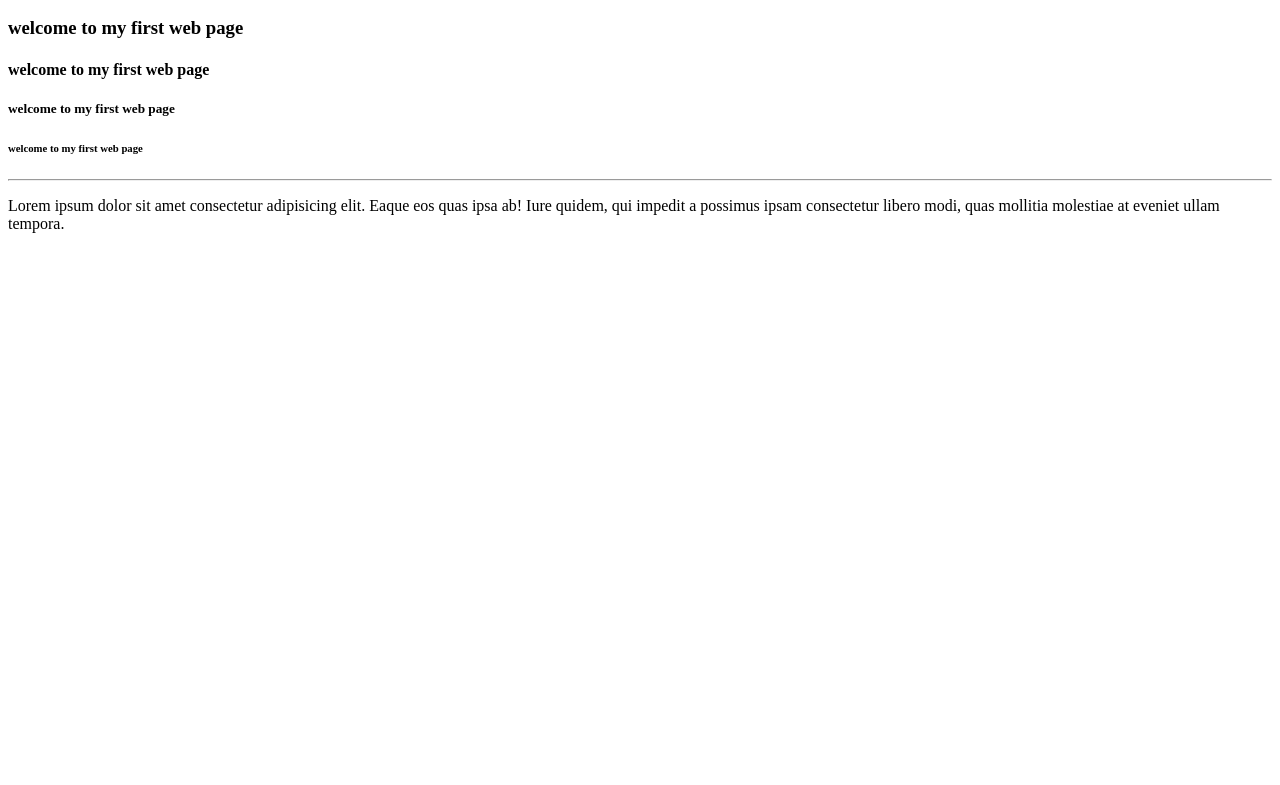
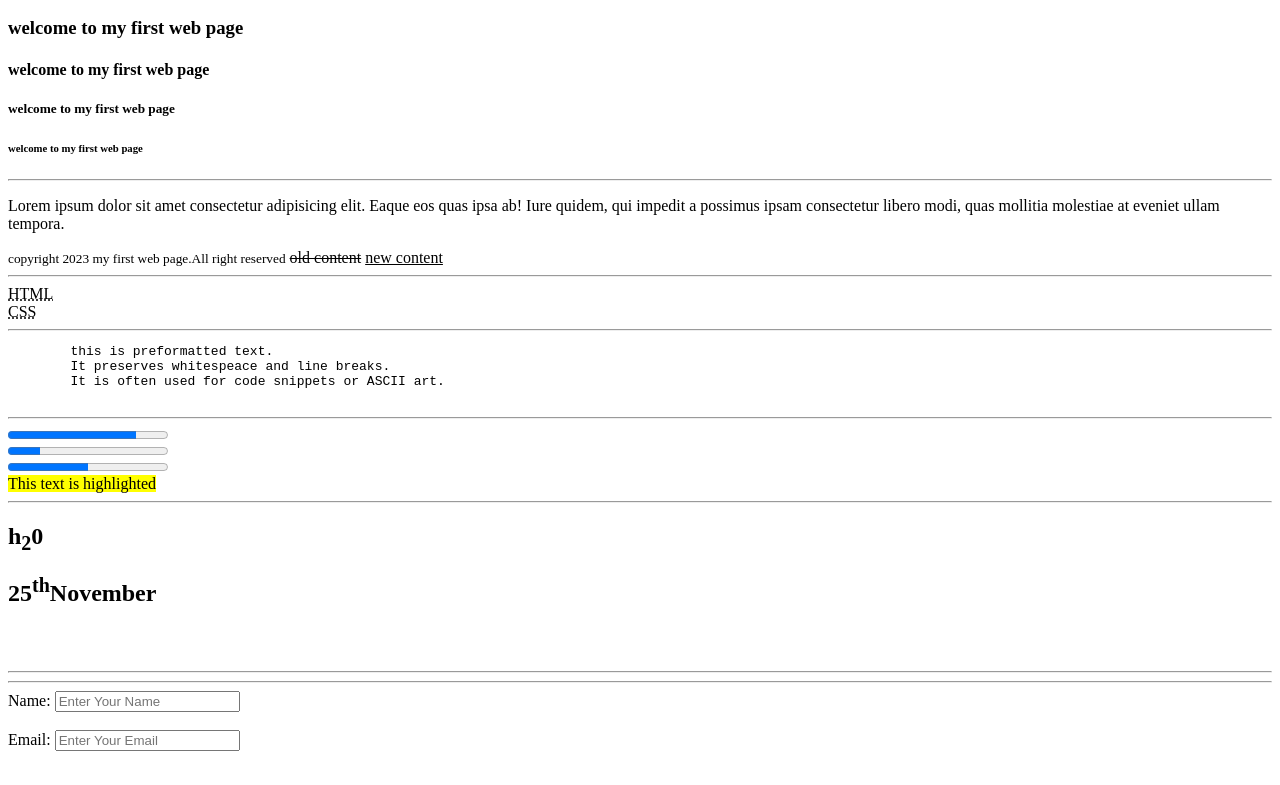
Before and after one commit to sithminiyedumi-creator/HTML-TAGS, a plain HTML site: page index.html in a window 1280 px wide. Shown: the part 96-881 px from the top of the page. Before the commit the page ends 800 px from the top, so only its background shows below. Drawn offline with Linux system fonts and the light colour scheme.

Commit message:
Add various HTML elements including copyright, progress, and form tags

```diff
--- a/index.html
+++ b/index.html
@@ -20,6 +20,55 @@
         possimus ipsam consectetur libero modi, quas mollitia molestiae at eveniet ullam tempora.
     </p>
 
+    <!--copyright tag-->
+    <small>copyright 2023 my first web page.All right reserved</small>
+
+<!--delete content and inserted content-->
+    <del>old content</del>
+    <ins>new content</ins>
+
+    <br>
+    <hr>
+
+<!--abbreviation tag-->
+    <abbr title="Hayper Text Martup Language">HTML</abbr><br>
+    <abbr title="Casscading Style Sheets">CSS</abbr>
+
+    <hr>
+    <!--preformatted text tag-->
+    <pre>
+        this is preformatted text.
+        It preserves whitespeace and line breaks.
+        It is often used for code snippets or ASCII art.
+    </pre>
+    <hr>
+
+<!--progress tag-->
+<progress value="80" max="100">70%</progress><br>
+<progress value="20" max="100">70%</progress><br>
+<progress value="50" max="100">70%</progress><br>
+
+<mark>This text is highlighted</mark>
+
+<hr>
+<!--subscript and subcript tags-->
+    <h2>h<sub>2</sub>0</h2>
+    <h2>25<sup>th</sup>November</h2>
+
+    <br><br>
+
+    <hr><hr>
+
+
+
+<!--form tags-->
+<form>
+    <label for="name">Name:</label>
+    <input type="text" id="name" placeholder="Enter Your Name" name="name"><br><br>
+    <label for="email">Email:</label>
+    <input type="email"id="email" placeholder="Enter Your Email" name="email"><br><br>
+    <label for="password" id="password" id=""
+</form>
 </body>
 
 </html>
```
